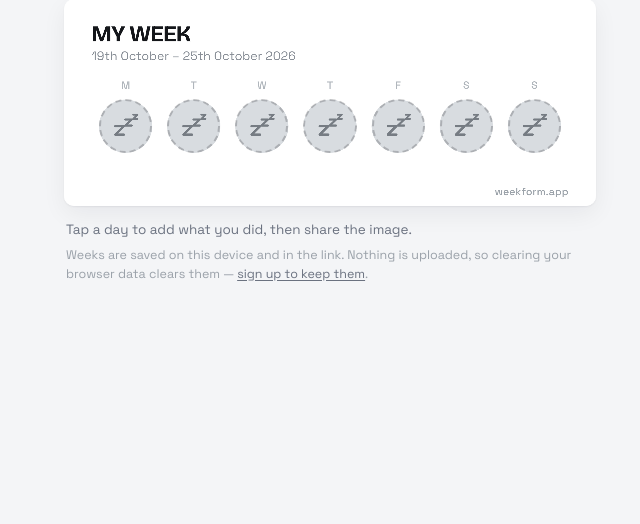
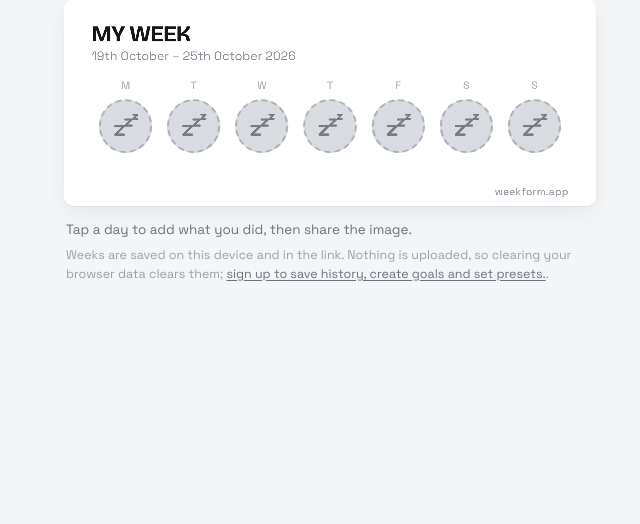
Before and after one commit to amiablealex/weekform, a Flask app: page / in a window 1280 px wide. Shown: the part 119-643 px from the top of the page, without its empty margins (310-950 px from the left). Run offline with Flask 3, Linux system fonts and the light colour scheme; parts of the project's set-up code (start-up, migrations or seed data) failed here and were passed over.

Commit message:
Revise signup prompt for clarity and benefits

```diff
--- a/weekform/templates/index.html
+++ b/weekform/templates/index.html
@@ -100,8 +100,8 @@
   {% else %}
     <p class="guide guide-quiet">
       Weeks are saved on this device and in the link. Nothing is uploaded, so
-      clearing your browser data clears them —
-      <a href="{{ url_for('auth.signup_form') }}">sign up to keep them</a>.
+      clearing your browser data clears them;
+      <a href="{{ url_for('auth.signup_form') }}">sign up to save history, create goals and set presets.</a>.
     </p>
   {% endif %}
 
```
